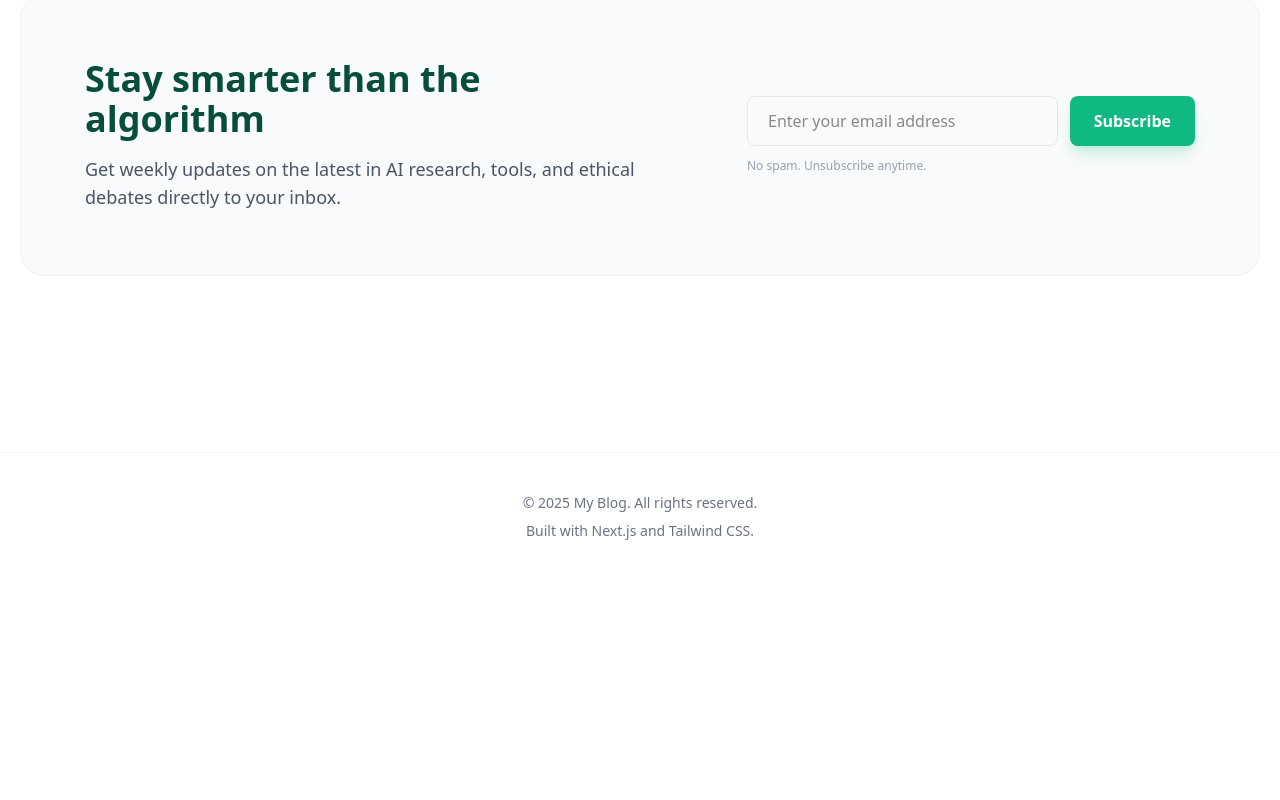
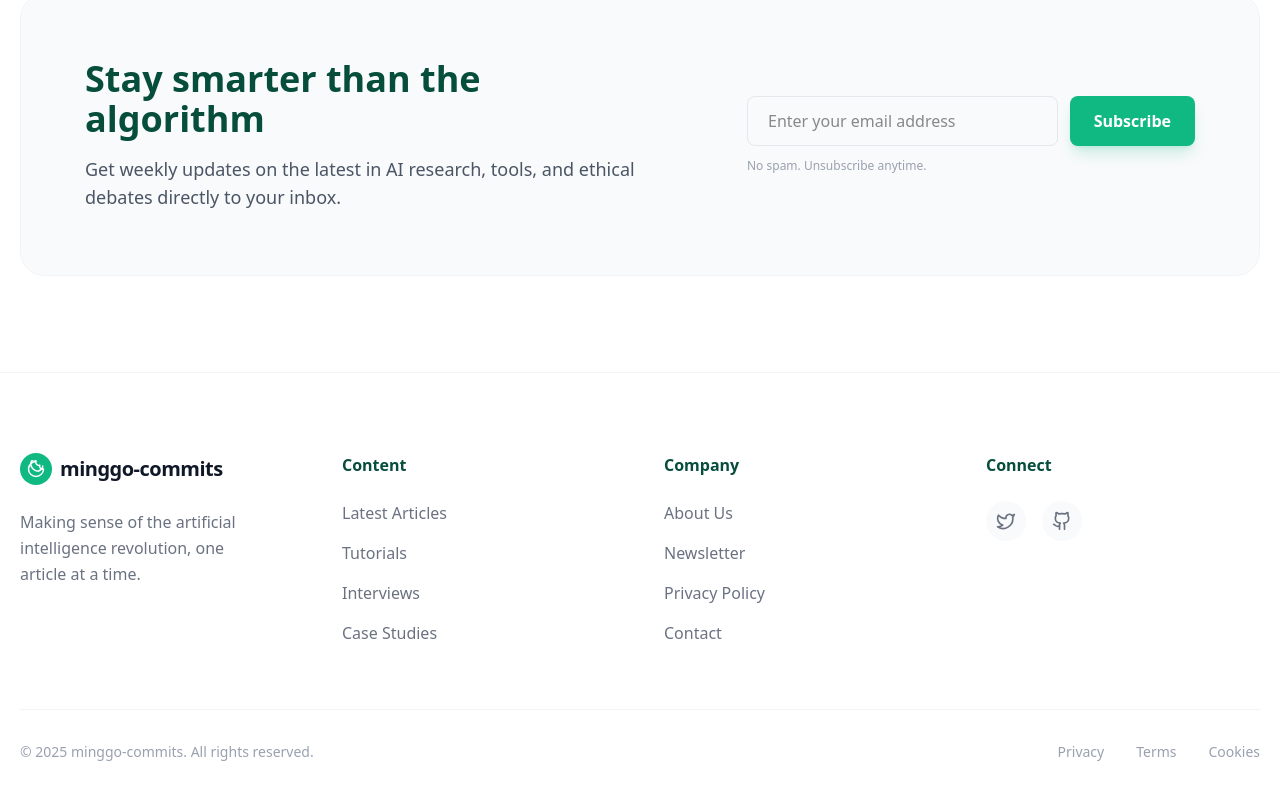
Before and after one commit to nalardeep/nalardeep, a Next.js app: page / in a window 1280 px wide. Shown: the part 1774-2574 px from the top of the page. Before the commit the page ends 2355 px from the top, so only its background shows below. Built offline with nearby package versions, Linux system fonts and the light colour scheme.

Commit message:
Add Footer

```diff
--- a/components/footer.tsx
+++ b/components/footer.tsx
@@ -1,14 +1,69 @@
+import Link from 'next/link';
 import Container from './container';
+import { Twitter, Github } from 'lucide-react';
 
 const Footer = () => {
     return (
-        <footer className="py-10 border-t border-gray-100 mt-20">
+        <footer className="py-20 border-t border-gray-100 bg-white">
             <Container>
-                <div className="flex flex-col items-center justify-center text-gray-500 text-sm">
-                    <p>&copy; {new Date().getFullYear()} My Blog. All rights reserved.</p>
-                    <p className="mt-2">
-                        Built with Next.js and Tailwind CSS.
-                    </p>
+                <div className="grid grid-cols-1 md:grid-cols-2 lg:grid-cols-4 gap-12 mb-16">
+                    {/* Brand Column */}
+                    <div className="lg:pr-8">
+                        <Link href="/" className="flex items-center gap-2 text-xl font-bold tracking-tight text-gray-900 group mb-6">
+                            <div className="w-8 h-8 bg-primary-500 rounded-full flex items-center justify-center text-white">
+                                <svg xmlns="http://www.w3.org/2000/svg" width="18" height="18" viewBox="0 0 24 24" fill="none" stroke="currentColor" strokeWidth="2" strokeLinecap="round" strokeLinejoin="round"><path d="M12 2a10 10 0 1 0 10 10 4 4 0 0 1-5-5 4 4 0 0 1-5-5c0-2-2-3-4-3-1 2-3 2-3 6 0 5.5 5 10 10 10 6-3 6-7 6-7" /></svg>
+                            </div>
+                            minggo-commits
+                        </Link>
+                        <p className="text-gray-500 leading-relaxed">
+                            Making sense of the artificial intelligence revolution, one article at a time.
+                        </p>
+                    </div>
+
+                    {/* Content Column */}
+                    <div>
+                        <h4 className="font-bold text-gray-900 mb-6">Content</h4>
+                        <ul className="space-y-4 text-gray-500">
+                            <li><Link href="/" className="hover:text-primary-500 transition-colors">Latest Articles</Link></li>
+                            <li><Link href="/" className="hover:text-primary-500 transition-colors">Tutorials</Link></li>
+                            <li><Link href="/" className="hover:text-primary-500 transition-colors">Interviews</Link></li>
+                            <li><Link href="/" className="hover:text-primary-500 transition-colors">Case Studies</Link></li>
+                        </ul>
+                    </div>
+
+                    {/* Company Column */}
+                    <div>
+                        <h4 className="font-bold text-gray-900 mb-6">Company</h4>
+                        <ul className="space-y-4 text-gray-500">
+                            <li><Link href="/" className="hover:text-primary-500 transition-colors">About Us</Link></li>
+                            <li><Link href="/" className="hover:text-primary-500 transition-colors">Newsletter</Link></li>
+                            <li><Link href="/" className="hover:text-primary-500 transition-colors">Privacy Policy</Link></li>
+                            <li><Link href="/" className="hover:text-primary-500 transition-colors">Contact</Link></li>
+                        </ul>
+                    </div>
+
+                    {/* Connect Column */}
+                    <div>
+                        <h4 className="font-bold text-gray-900 mb-6">Connect</h4>
+                        <div className="flex items-center gap-4">
+                            <Link href="/" className="w-10 h-10 bg-gray-50 rounded-full flex items-center justify-center text-gray-500 hover:bg-gray-100 hover:text-primary-500 transition-all">
+                                <Twitter className="w-5 h-5" />
+                            </Link>
+                            <Link href="/" className="w-10 h-10 bg-gray-50 rounded-full flex items-center justify-center text-gray-500 hover:bg-gray-100 hover:text-primary-500 transition-all">
+                                <Github className="w-5 h-5" />
+                            </Link>
+                        </div>
+                    </div>
+                </div>
+
+                {/* Bottom Bar */}
+                <div className="pt-8 border-t border-gray-100 flex flex-col md:flex-row items-center justify-between gap-4 text-sm text-gray-400">
+                    <p>&copy; {new Date().getFullYear()} minggo-commits. All rights reserved.</p>
+                    <div className="flex items-center gap-8">
+                        <Link href="/" className="hover:text-gray-600 transition-colors">Privacy</Link>
+                        <Link href="/" className="hover:text-gray-600 transition-colors">Terms</Link>
+                        <Link href="/" className="hover:text-gray-600 transition-colors">Cookies</Link>
+                    </div>
                 </div>
             </Container>
         </footer>
```
